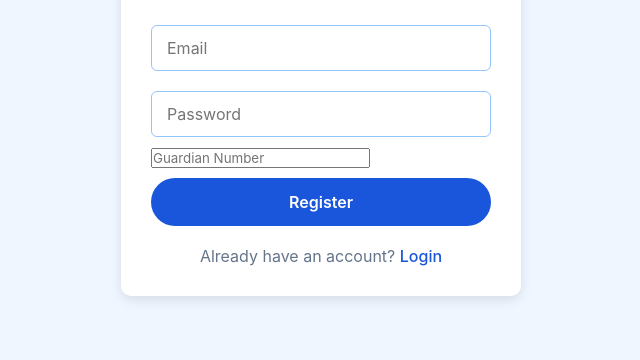
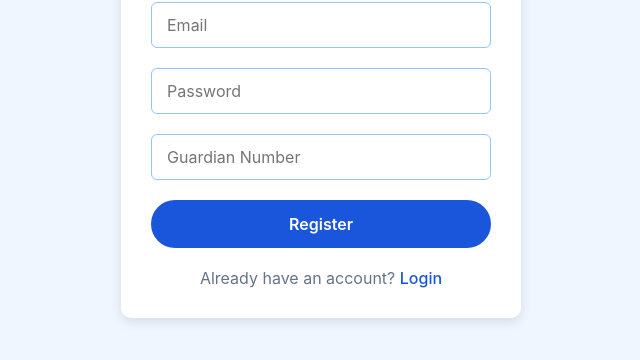
Before and after one commit to ShridharAggrwal/Buildthon-2025, a website with bundled scripts: page register.html in a window 1280 px wide. Shown: the part 290-650 px from the top of the page, without its empty margins (319-959 px from the left). Built offline with nearby package versions, Linux system fonts and the light colour scheme.

Commit message:
Update register.css

```diff
--- a/register.css
+++ b/register.css
@@ -62,6 +62,25 @@
         box-shadow: 0 0 0 2px var(--primary-light);
     }
 
+    input[type="email"],
+input[type="password"],
+input[type="tel"] {
+    width: 100%;
+    padding: 12px 15px;
+    border: 1px solid var(--primary-light);
+    border-radius: 6px;
+    font-size: 1rem;
+    transition: border-color 0.3s;
+    margin: 10px 0;
+}
+
+input[type="email"]:focus,
+input[type="password"]:focus,
+input[type="tel"]:focus {
+    outline: none;
+    border-color: var(--primary);
+    box-shadow: 0 0 0 2px var(--primary-light);
+}
     button {
         background-color: var(--primary);
         color: var(--white);
```
